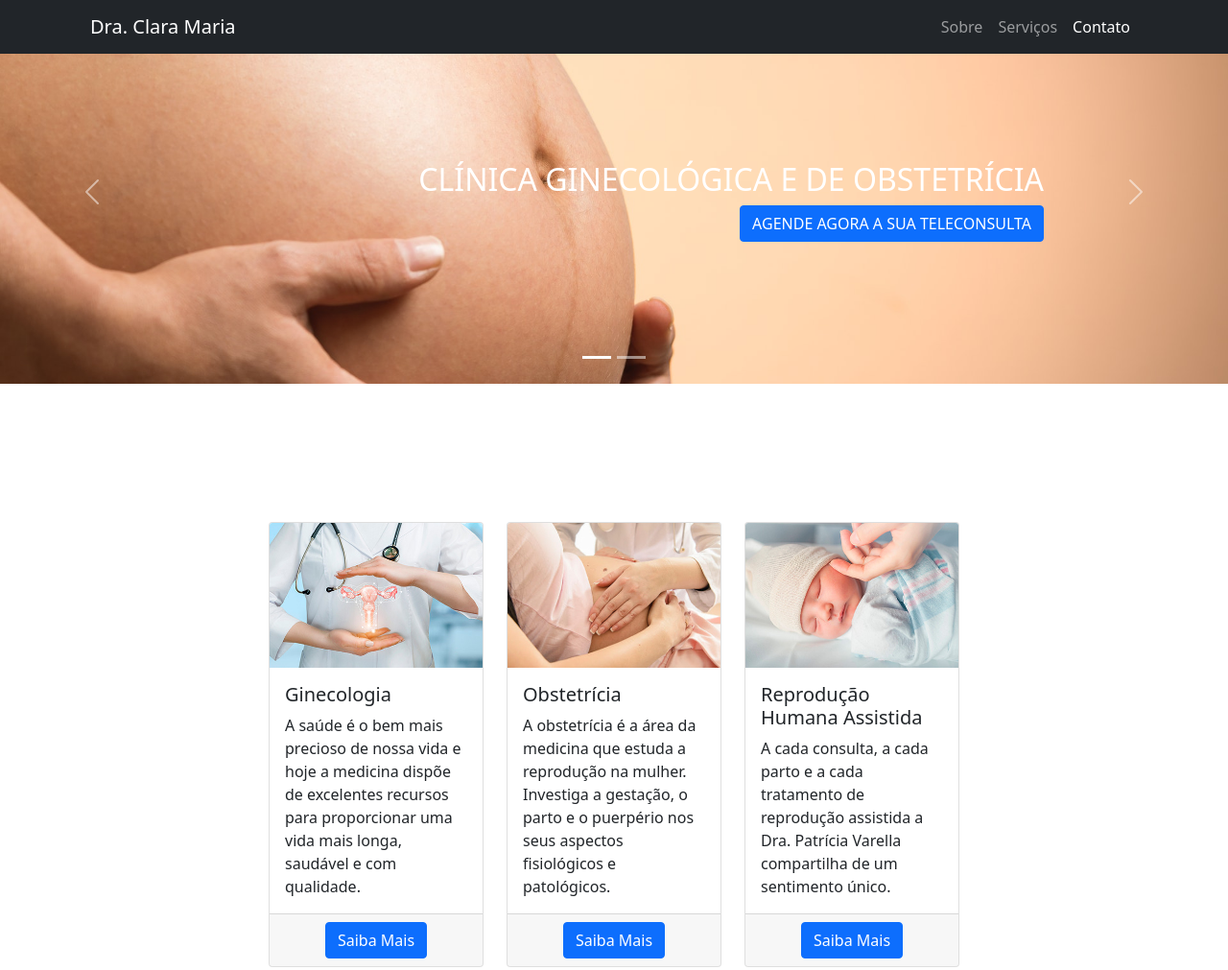
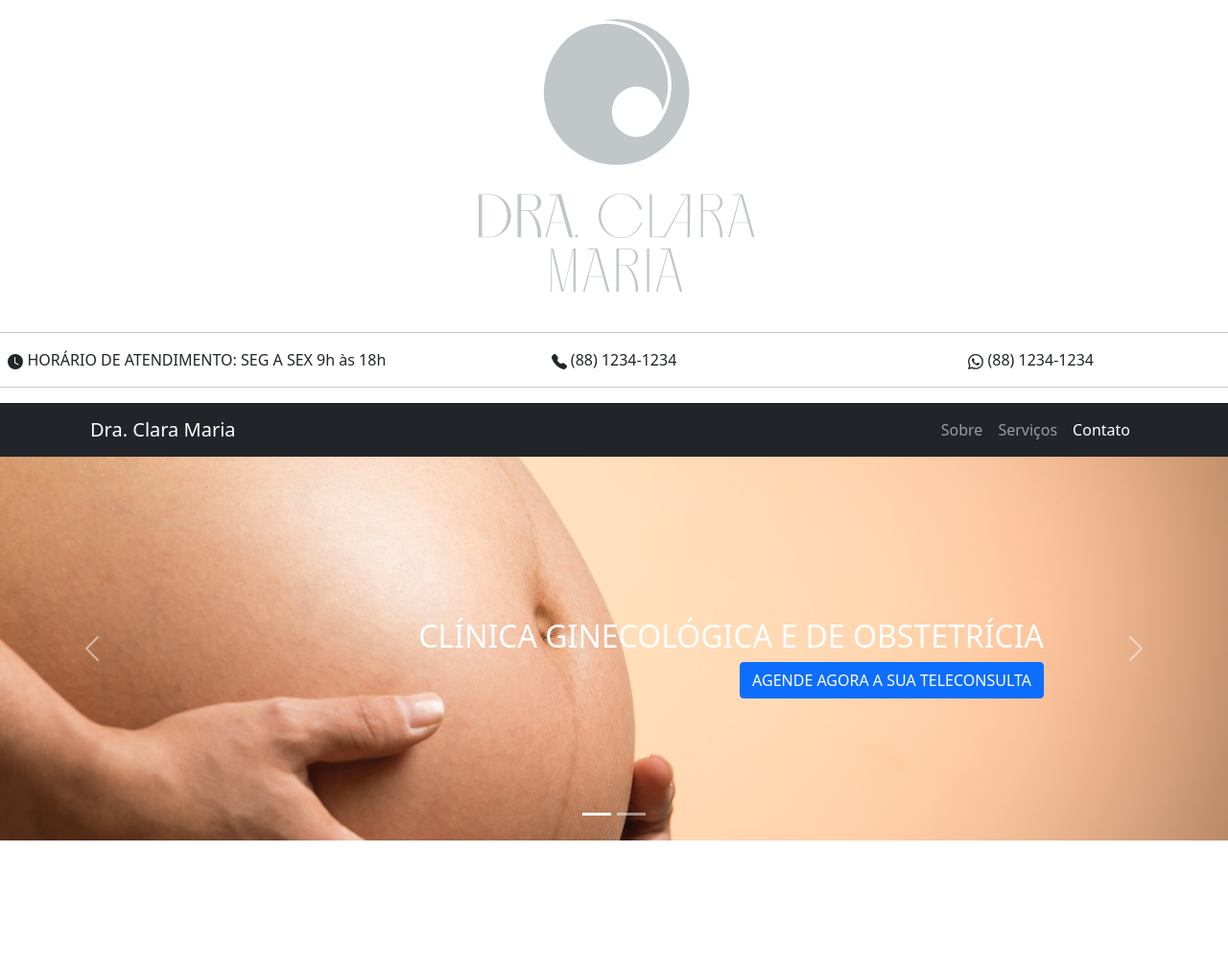
Before and after one commit to raulfmiranda/raulfmiranda.github.io, a plain HTML site: page index.html in a window 1280 px wide. Shown: the top 1011 px of the page at 96% size. Drawn offline with nearby package versions, Linux system fonts and the light colour scheme.

Commit message:
melhoria no header

```diff
--- a/index.html
+++ b/index.html
@@ -16,7 +16,36 @@
 
 <body id="page-top">
     <!-- Navigation-->
-    <nav class="navbar navbar-expand-lg navbar-dark bg-dark fixed-top" id="mainNav">
+    <nav class="navbar-inverse nav-upper navbar-light">
+        <div class="row">
+            <div class="col text-center">
+                <img src="assets/logo.png" alt="">
+            </div>
+        </div>
+        <hr>
+        <div class="row text-center">
+            <div class="col col-12 col-md-4">
+                <svg xmlns="http://www.w3.org/2000/svg" width="16" height="16" fill="currentColor" class="bi bi-clock-fill" viewBox="0 0 16 16">
+                    <path d="M16 8A8 8 0 1 1 0 8a8 8 0 0 1 16 0zM8 3.5a.5.5 0 0 0-1 0V9a.5.5 0 0 0 .252.434l3.5 2a.5.5 0 0 0 .496-.868L8 8.71V3.5z"/>
+                  </svg>
+                HORÁRIO DE ATENDIMENTO: SEG A SEX 9h às 18h
+            </div>
+            <div class="col col-12 col-md-4">
+                <svg xmlns="http://www.w3.org/2000/svg" width="16" height="16" fill="currentColor" class="bi bi-telephone-fill" viewBox="0 0 16 16">
+                    <path fill-rule="evenodd" d="M1.885.511a1.745 1.745 0 0 1 2.61.163L6.29 2.98c.329.423.445.974.315 1.494l-.547 2.19a.678.678 0 0 0 .178.643l2.457 2.457a.678.678 0 0 0 .644.178l2.189-.547a1.745 1.745 0 0 1 1.494.315l2.306 1.794c.829.645.905 1.87.163 2.611l-1.034 1.034c-.74.74-1.846 1.065-2.877.702a18.634 18.634 0 0 1-7.01-4.42 18.634 18.634 0 0 1-4.42-7.009c-.362-1.03-.037-2.137.703-2.877L1.885.511z"/>
+                  </svg>
+                (88) 1234-1234
+            </div>
+            <div class="col col-12 col-md-4">
+                <svg xmlns="http://www.w3.org/2000/svg" width="16" height="16" fill="currentColor" class="bi bi-whatsapp" viewBox="0 0 16 16">
+                    <path d="M13.601 2.326A7.854 7.854 0 0 0 7.994 0C3.627 0 .068 3.558.064 7.926c0 1.399.366 2.76 1.057 3.965L0 16l4.204-1.102a7.933 7.933 0 0 0 3.79.965h.004c4.368 0 7.926-3.558 7.93-7.93A7.898 7.898 0 0 0 13.6 2.326zM7.994 14.521a6.573 6.573 0 0 1-3.356-.92l-.24-.144-2.494.654.666-2.433-.156-.251a6.56 6.56 0 0 1-1.007-3.505c0-3.626 2.957-6.584 6.591-6.584a6.56 6.56 0 0 1 4.66 1.931 6.557 6.557 0 0 1 1.928 4.66c-.004 3.639-2.961 6.592-6.592 6.592zm3.615-4.934c-.197-.099-1.17-.578-1.353-.646-.182-.065-.315-.099-.445.099-.133.197-.513.646-.627.775-.114.133-.232.148-.43.05-.197-.1-.836-.308-1.592-.985-.59-.525-.985-1.175-1.103-1.372-.114-.198-.011-.304.088-.403.087-.088.197-.232.296-.346.1-.114.133-.198.198-.33.065-.134.034-.248-.015-.347-.05-.099-.445-1.076-.612-1.47-.16-.389-.323-.335-.445-.34-.114-.007-.247-.007-.38-.007a.729.729 0 0 0-.529.247c-.182.198-.691.677-.691 1.654 0 .977.71 1.916.81 2.049.098.133 1.394 2.132 3.383 2.992.47.205.84.326 1.129.418.475.152.904.129 1.246.08.38-.058 1.171-.48 1.338-.943.164-.464.164-.86.114-.943-.049-.084-.182-.133-.38-.232z"/>
+                  </svg>
+                (88) 1234-1234
+            </div>
+        </div>
+    </nav>
+    <hr>
+    <nav class="navbar navbar-expand-lg navbar-lower navbar-dark bg-dark sticky-top" id="mainNav">
         <div class="container px-4">
             <a class="navbar-brand" href="#page-top">Dra. Clara Maria</a>
             <button class="navbar-toggler" type="button" data-bs-toggle="collapse" data-bs-target="#navbarResponsive"
@@ -32,7 +61,7 @@
         </div>
     </nav>
     <!-- Header-->
-    <header class="bg-primary bg-gradient text-white">
+    <header>
         <div id="carouselExampleIndicators" class="carousel slide carousel-fade" data-bs-interval="false">
             <div class="carousel-indicators">
                 <button type="button" data-bs-target="#carouselExampleIndicators" data-bs-slide-to="0" class="active"
```
Also changed, not shown: assets/logo.png (added).
